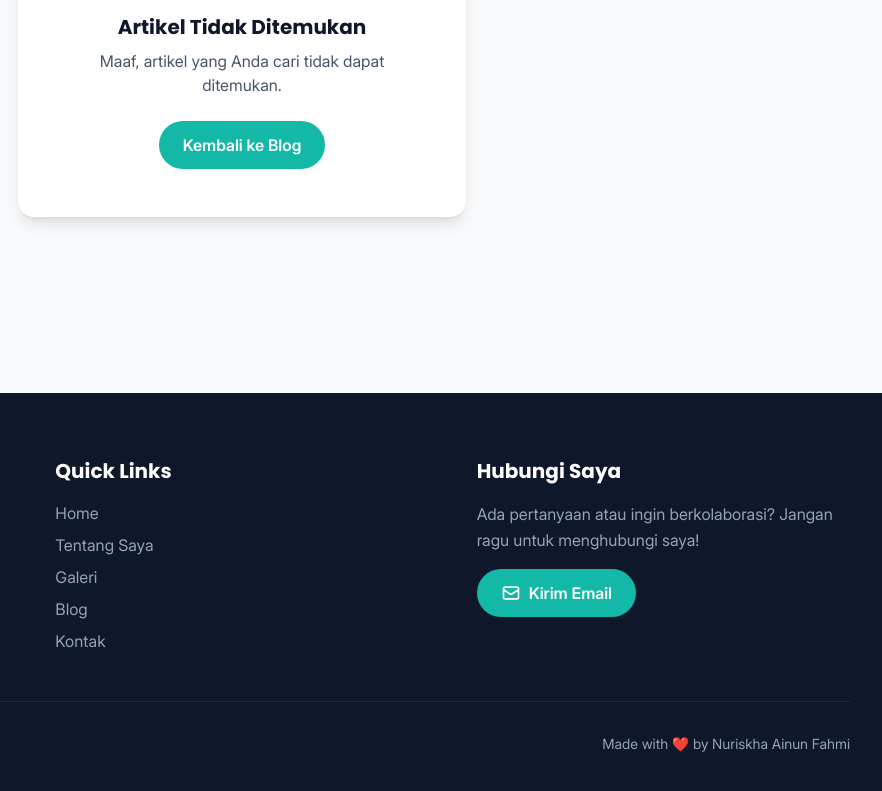
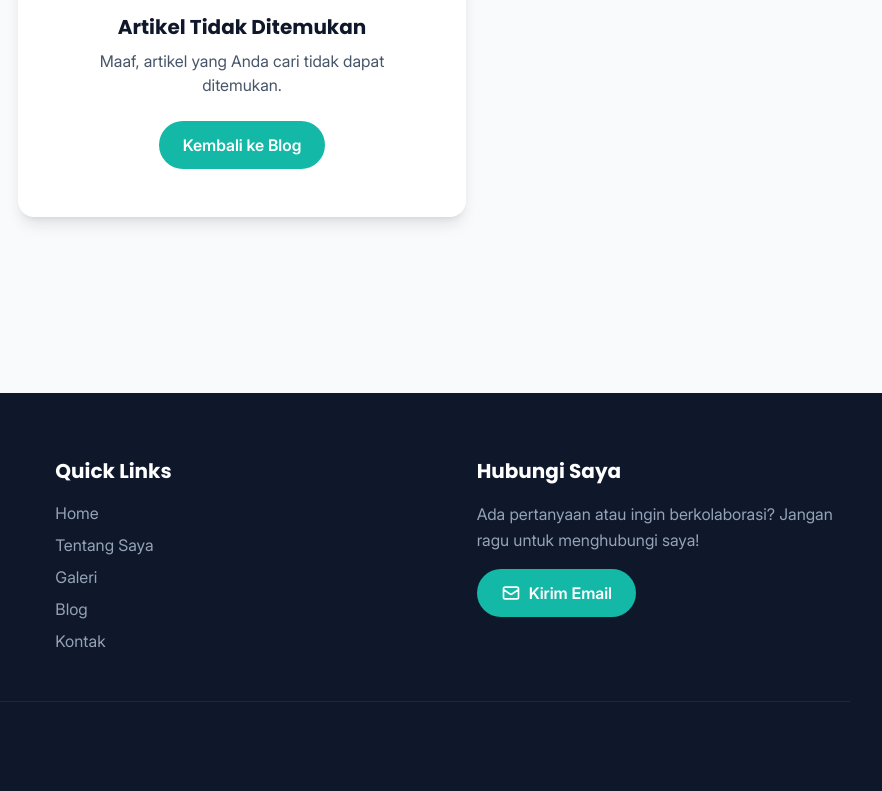
Before and after one commit to FAHMYZAR/porto, a website: page article.html in a window 1280 px wide. Shown: the part 363-1154 px from the top of the page, 398-1280 px from the left. Drawn offline with Linux system fonts and the light colour scheme.

Commit message:
Hapus baris Made with dari footer

```diff
--- a/article.html
+++ b/article.html
@@ -335,7 +335,6 @@
             <div class="pt-8 border-t border-slate-800">
                 <div class="flex flex-col md:flex-row justify-between items-center gap-4 text-sm text-slate-400">
                     <p>&copy; 2024 <span class="text-primary font-semibold">fahmyzzx</span>. All rights reserved.</p>
-                    <p>Made with <span class="text-red-500">❤️</span> by Nuriskha Ainun Fahmi</p>
                 </div>
 
 
```
Also changed, not shown: articles.html (+0 -1 lines), articles/5-aplikasi-mobile-terbaik-yang-dibuat-dengan-flutter.html (+0 -1 lines), articles/best-practices-untuk-ui-ux-design-di-aplikasi-mobile.html (+0 -1 lines), articles/bun-vs-node-js-catatan-setelah-migrasi-beberapa-project.html (+0 -1 lines), articles/dari-hp-android-jadi-server-eksperimen-termux-yang-serius.html (+0 -1 lines), articles/flutter-di-2026-masih-pilihan-tepat-buat-mobile.html (+0 -1 lines), articles/flutter-vs-react-native-mana-yang-lebih-baik.html (+0 -1 lines), articles/integrasi-ai-gemini-ke-aplikasi-web-tanpa-membocorkan-api-key.html (+0 -1 lines), articles/membangun-bot-whatsapp-pakai-rust-kenapa-bukan-node-js-lagi.html (+0 -1 lines), articles/mengapa-belajar-backend-development-penting-untuk-mobile-developer.html (+0 -1 lines), articles/migrasi-server-tanpa-drama-checklist-dari-pengalaman-pindah-vps.html (+0 -1 lines), articles/rate-limiting-api-dengan-token-bucket-cara-simpel-menjaga-server-tetap-waras.html (+0 -1 lines), articles/self-hosting-di-vps-murah-panel-domain-dan-jebakannya.html (+0 -1 lines), articles/tren-teknologi-mobile-development-di-2024.html (+0 -1 lines), 1 more files.
